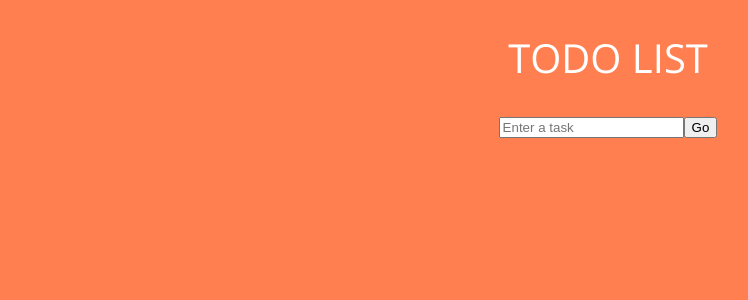
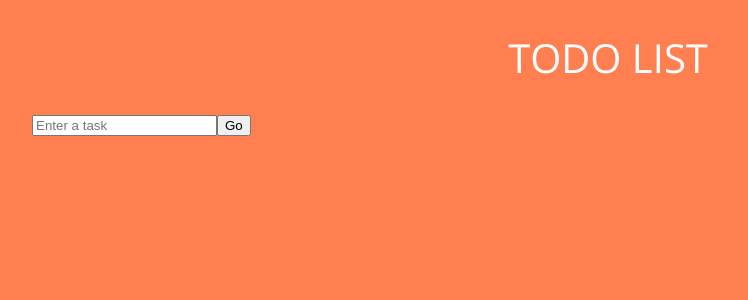
Before and after one commit to KennedyMungai/todolistAnother, a React (Create React App) app: page / in a window 1280 px wide. Shown: the top 300 px of the page, without its empty margins (32-780 px from the left). Built offline with nearby package versions, Linux system fonts and the light colour scheme; the HTML template or start-up script is replaced by a standard one.

Commit message:
Added styling for the input css class

```diff
--- a/src/components/styles.css
+++ b/src/components/styles.css
@@ -0,0 +1,6 @@
+.input {
+    display: flex;
+    width: 90%;
+    position: relative;
+    align-items: center;
+}
```
